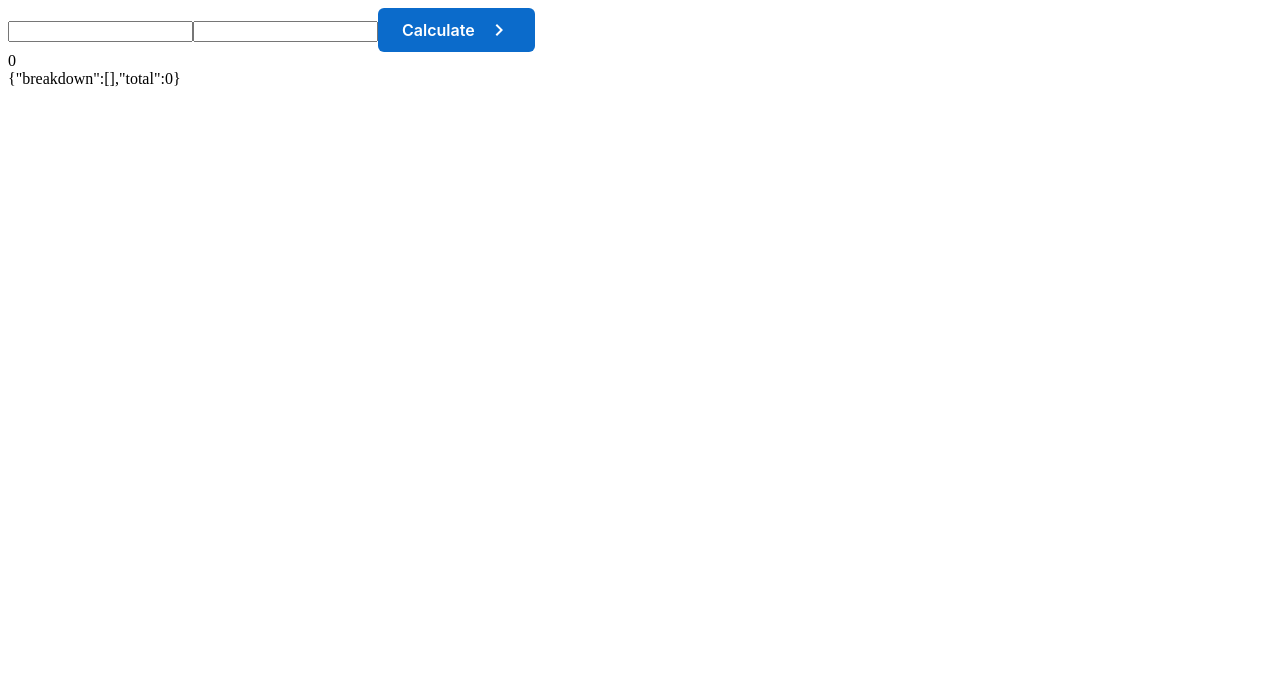
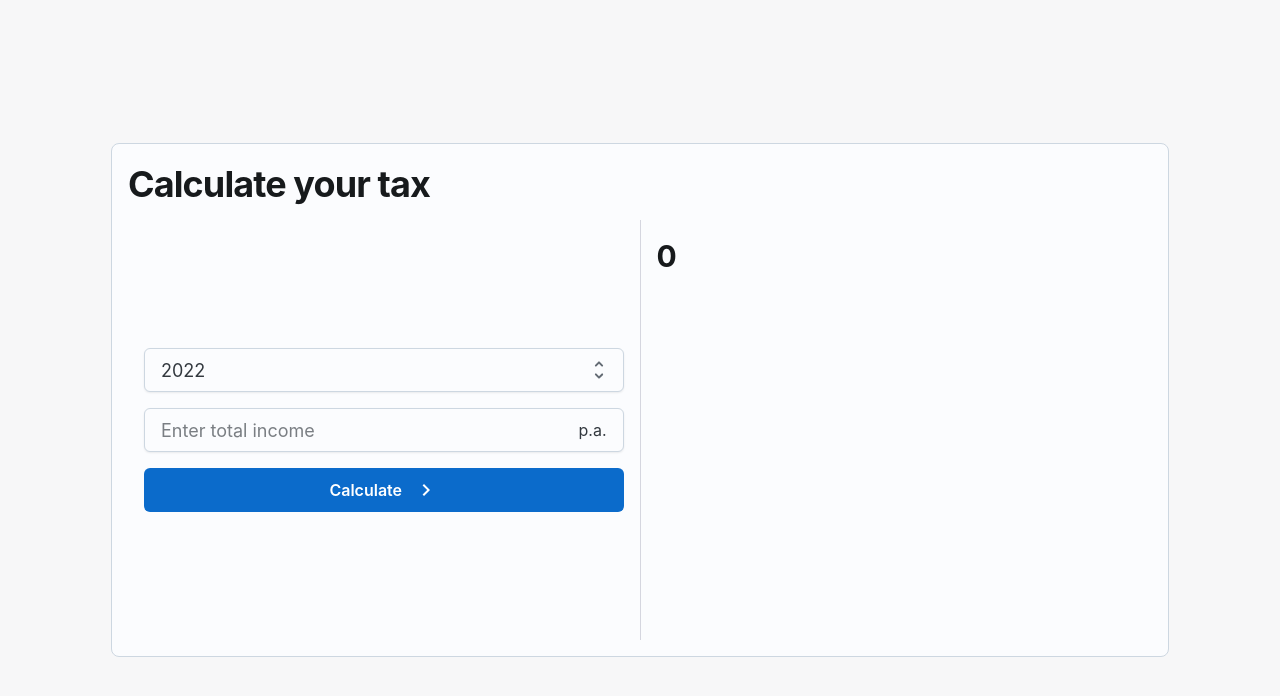
Before and after one commit to diganta162004/idm-reservation, a React app: page / in a window 1280 px wide. Shown: the top 696 px of the page. Built offline with nearby package versions, Linux system fonts and the light colour scheme.

Commit message:
Home page input view added

```diff
--- /dev/null
+++ b/app.scss
@@ -0,0 +1,17 @@
+@import "src/styles/main";
+
+* {
+
+}
+
+body {
+  margin: 0;
+}
+
+#root {
+  min-width: 100vw;
+  min-height: 100vh;
+  display: flex;
+  flex-direction: column;
+  background-color: $background-level-1;
+}
--- a/src/App.tsx
+++ b/src/App.tsx
@@ -3,9 +3,11 @@
 
 import { UseApiProvider } from './hooks/useApi';
 import { isMocked } from './utils/CommonUtils';
-import { HomePage } from './features/HomePage';
+import { HomePage } from './features/homepage/HomePage';
 import { UseTaxDataProvider } from './hooks/useTaxData';
 import { UseLoggerProvider } from './utils/UseLogger';
+
+import '../app.scss';
 
 type Props = {};
 
--- a/src/features/HomePage.tsx
+++ /dev/null
@@ -1,78 +0,0 @@
-import React, { useCallback, useState } from 'react';
-import { Button } from '@mui/joy';
-import KeyboardArrowRight from '@mui/icons-material/KeyboardArrowRight';
-
-import { DEFAULT_TAX_CALCULATED_VALUE, useTaxData } from '../hooks/useTaxData';
-import { LOADING_STATUS } from '../statics/enums';
-import { isLoading } from '../utils/CommonUtils';
-import { CalculatedTaxType } from '../types/taxTypes';
-
-import './home-page.scss';
-
-const styles = {
-  container: 'pgtc__home-page__container',
-};
-
-const HomePage = () => {
-  const { calculateTax } = useTaxData();
-
-  const [yearValue, setYearValue] = useState<string>('');
-  const [incomeValue, setIncomeValue] = useState<string>('');
-  const [loadingStatus, setLoadingStatus] = useState<LOADING_STATUS>(LOADING_STATUS.NOT_YET_STARTED);
-  const [calculatedTaxData, setCalculatedTaxData] = useState<CalculatedTaxType>(DEFAULT_TAX_CALCULATED_VALUE);
-
-  const onYearChange = useCallback(
-    (e: React.ChangeEvent<HTMLInputElement>) => {
-      setYearValue(e.target.value);
-    }, [],
-  );
-
-  const onIncomeValueChange = useCallback(
-    (e: React.ChangeEvent<HTMLInputElement>) => {
-      setIncomeValue(e.target.value);
-    }, [],
-  );
-
-  const onCalculateClick = useCallback(
-    () => {
-      if (isLoading(loadingStatus)) {
-        return;
-      }
-      setLoadingStatus(LOADING_STATUS.LOADING);
-      calculateTax(
-        yearValue, incomeValue,
-      ).then((res: CalculatedTaxType) => {
-        setCalculatedTaxData(res);
-        setLoadingStatus(LOADING_STATUS.COMPLETED);
-      }).catch(() => {
-        setCalculatedTaxData(DEFAULT_TAX_CALCULATED_VALUE);
-        setLoadingStatus(LOADING_STATUS.FAILED);
-      });
-    }, [calculateTax, yearValue, incomeValue],
-  );
-
-  return (
-    <div className={styles.container}>
-      <input
-        onChange={onYearChange}
-        value={yearValue}
-      />
-      <input
-        onChange={onIncomeValueChange}
-        value={incomeValue}
-      />
-      <Button
-        size="lg"
-        loading={isLoading(loadingStatus)}
-        onClick={onCalculateClick}
-        endDecorator={<KeyboardArrowRight />}
-      >
-        Calculate
-      </Button>
-      <div>{loadingStatus}</div>
-      <div>{JSON.stringify(calculatedTaxData)}</div>
-    </div>
-  );
-};
-
-export { HomePage };
--- a/src/features/home-page.scss
+++ /dev/null
@@ -1,5 +0,0 @@
-.pgtc__home-page {
-  &__container {
-
-  }
-}
--- /dev/null
+++ b/src/features/homepage/HomePage.tsx
@@ -0,0 +1,147 @@
+import React, { useCallback, useState } from 'react';
+import {
+  Button,
+  Card,
+  Typography,
+  Input,
+  Select,
+  Option,
+} from '@mui/joy';
+import KeyboardArrowRight from '@mui/icons-material/KeyboardArrowRight';
+
+import { DEFAULT_TAX_CALCULATED_VALUE, useTaxData } from '../../hooks/useTaxData';
+import { LOADING_STATUS } from '../../statics/enums';
+import { isLoading } from '../../utils/CommonUtils';
+import { CalculatedTaxType } from '../../types/taxTypes';
+import { HOMEPAGE_STATICS } from './HomepageStatics';
+
+import './home-page.scss';
+
+const styles = {
+  container: 'pgtc__home-page__container',
+  card: 'pgtc__home-page__card',
+  cardContent: 'pgtc__home-page__card-content',
+  header: {
+    container: 'pgtc__home-page__header-container',
+    titleText: 'pgtc__home-page__header-title-text',
+  },
+  inputView: {
+    container: 'pgtc__home-page__input-view-container',
+  },
+  calculatedView: {
+    container: 'pgtc__home-page__calculated-view-container',
+    totalTaxText: 'pgtc__home-page__calculated-view-total-tax-text',
+  },
+};
+
+const HomePage = () => {
+  const { calculateTax } = useTaxData();
+
+  const [yearValue, setYearValue] = useState<string>('');
+  const [incomeValue, setIncomeValue] = useState<string>('');
+  const [loadingStatus, setLoadingStatus] = useState<LOADING_STATUS>(LOADING_STATUS.NOT_YET_STARTED);
+  const [calculatedTaxData, setCalculatedTaxData] = useState<CalculatedTaxType>(DEFAULT_TAX_CALCULATED_VALUE);
+
+  const onYearChange = useCallback(
+    (
+      event: React.SyntheticEvent | null,
+      newValue: string | null,
+    ) => {
+      setYearValue(newValue!);
+    }, [],
+  );
+
+  const onIncomeValueChange = useCallback(
+    (e: React.ChangeEvent<HTMLInputElement>) => {
+      setIncomeValue(e.target.value);
+    }, [],
+  );
+
+  const onCalculateClick = useCallback(
+    () => {
+      if (isLoading(loadingStatus)) {
+        return;
+      }
+      setLoadingStatus(LOADING_STATUS.LOADING);
+      calculateTax(
+        yearValue, incomeValue,
+      ).then((res: CalculatedTaxType) => {
+        setCalculatedTaxData(res);
+        setLoadingStatus(LOADING_STATUS.COMPLETED);
+      }).catch(() => {
+        setCalculatedTaxData(DEFAULT_TAX_CALCULATED_VALUE);
+        setLoadingStatus(LOADING_STATUS.FAILED);
+      });
+    }, [calculateTax, yearValue, incomeValue],
+  );
+
+  const getHeaderView = () => (
+    <div className={styles.header.container}>
+      <Typography
+        level="h1"
+        className={styles.header.titleText}
+      >
+        {HOMEPAGE_STATICS.TITLE}
+      </Typography>
+    </div>
+  );
+
+  const getInputView = () => (
+    <div className={styles.inputView.container}>
+      <Select
+        size="lg"
+        placeholder={HOMEPAGE_STATICS.YEAR_SELECT.placeholder}
+        defaultValue={HOMEPAGE_STATICS.YEAR_SELECT.defaultValue}
+        onChange={onYearChange}
+      >
+        {HOMEPAGE_STATICS.YEAR_SELECT.options.map((item) => (
+          <Option
+            key={item.id}
+            value={item.id}
+          >
+            {item.name}
+          </Option>
+        ))}
+      </Select>
+      <Input
+        size="lg"
+        placeholder={HOMEPAGE_STATICS.INPUT_INCOME.placeholder}
+        endDecorator={
+          <Typography>{HOMEPAGE_STATICS.INPUT_INCOME.endDecorator}</Typography>
+        }
+        onChange={onIncomeValueChange}
+        value={incomeValue}
+      />
+      <Button
+        size="lg"
+        loading={isLoading(loadingStatus)}
+        onClick={onCalculateClick}
+        endDecorator={<KeyboardArrowRight />}
+      >
+        {HOMEPAGE_STATICS.CALCULATE_BUTTON.label}
+      </Button>
+    </div>
+  );
+
+  const getCalculatedView = () => (
+    <div className={styles.calculatedView.container}>
+      <Typography level="h2">{calculatedTaxData.total}</Typography>
+    </div>
+  );
+
+  return (
+    <div className={styles.container}>
+      <Card
+        className={styles.card}
+      >
+        {getHeaderView()}
+        <div className={styles.cardContent}>
+          {getInputView()}
+          {getCalculatedView()}
+        </div>
+      </Card>
+    </div>
+  );
+};
+
+export { HomePage };
--- /dev/null
+++ b/src/features/homepage/HomepageStatics.ts
@@ -0,0 +1,27 @@
+export const HOMEPAGE_STATICS = {
+  TITLE: 'Calculate your tax',
+  YEAR_SELECT: {
+    placeholder: 'Select year',
+    defaultValue: '2022',
+    options: [{
+      id: '2019',
+      name: '2019',
+    }, {
+      id: '2020',
+      name: '2020',
+    }, {
+      id: '2021',
+      name: '2021',
+    }, {
+      id: '2022',
+      name: '2022',
+    }],
+  },
+  INPUT_INCOME: {
+    placeholder: 'Enter total income',
+    endDecorator: 'p.a.',
+  },
+  CALCULATE_BUTTON: {
+    label: 'Calculate',
+  },
+};
--- /dev/null
+++ b/src/features/homepage/home-page.scss
@@ -0,0 +1,54 @@
+@import "src/styles/main";
+
+.pgtc__home-page {
+  &__container {
+    display: flex;
+    flex: 1;
+    justify-content: center;
+    align-items: center;
+  }
+
+  &__card {
+    width: 80vw;
+    min-height: 60vh;
+  }
+
+  &__card-content {
+    display: flex;
+    flex: 1;
+  }
+
+  &__header {
+    &-container {
+
+    }
+
+    &-title-text {
+
+    }
+  }
+
+  &__input-view {
+    &-container {
+      flex: 1;
+      border-right: 1px solid $divider;
+      padding: 1rem;
+
+      display: flex;
+      flex-direction: column;
+      row-gap: 1rem;
+      justify-content: center;
+    }
+  }
+
+  &__calculated-view {
+    &-container {
+      flex: 1;
+      padding: 1rem;
+    }
+
+    &-total-tax-text {
+
+    }
+  }
+}
--- /dev/null
+++ b/src/styles/colors.scss
@@ -0,0 +1,5 @@
+$background-level-1: #F7F7F8;
+$background-level-3: #EBEBEF;
+
+
+$divider: rgba(115, 115, 140, 0.28);
--- /dev/null
+++ b/src/styles/main.scss
@@ -0,0 +1 @@
+@import "colors.scss";
```
